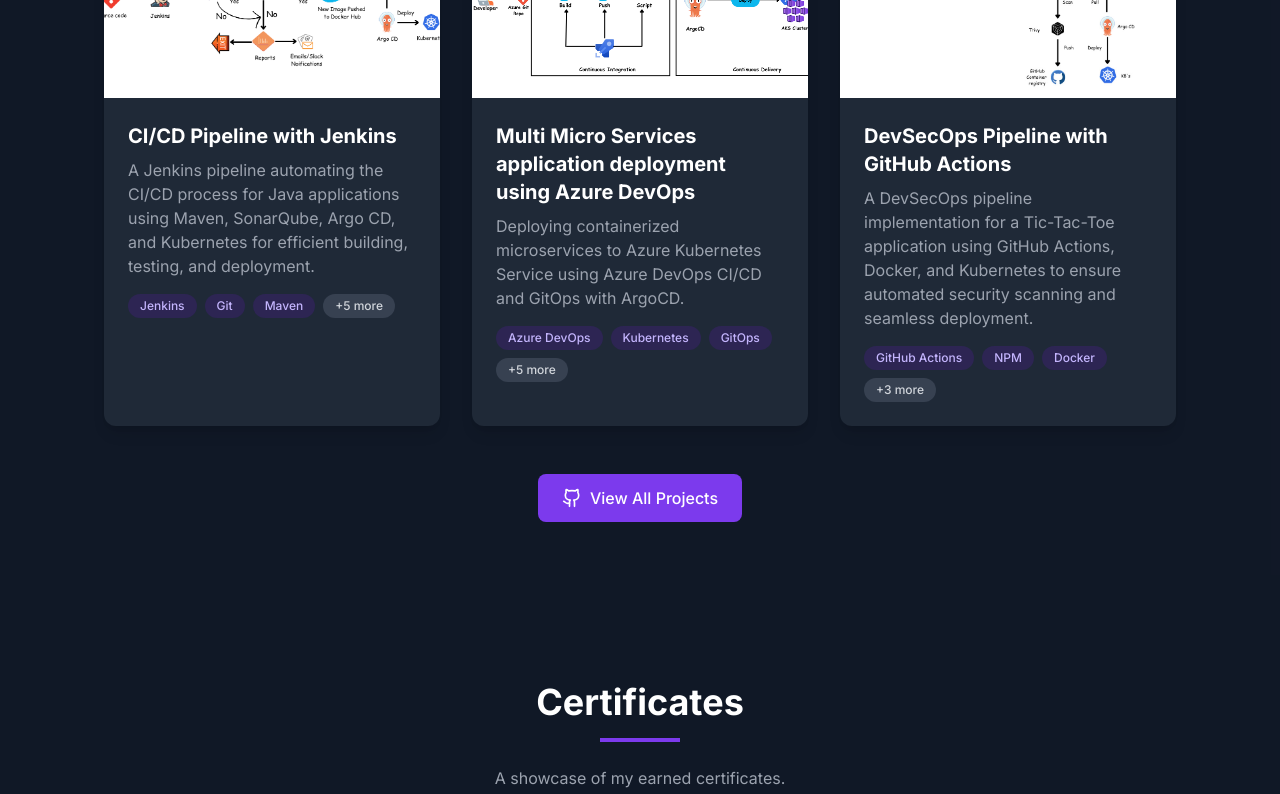
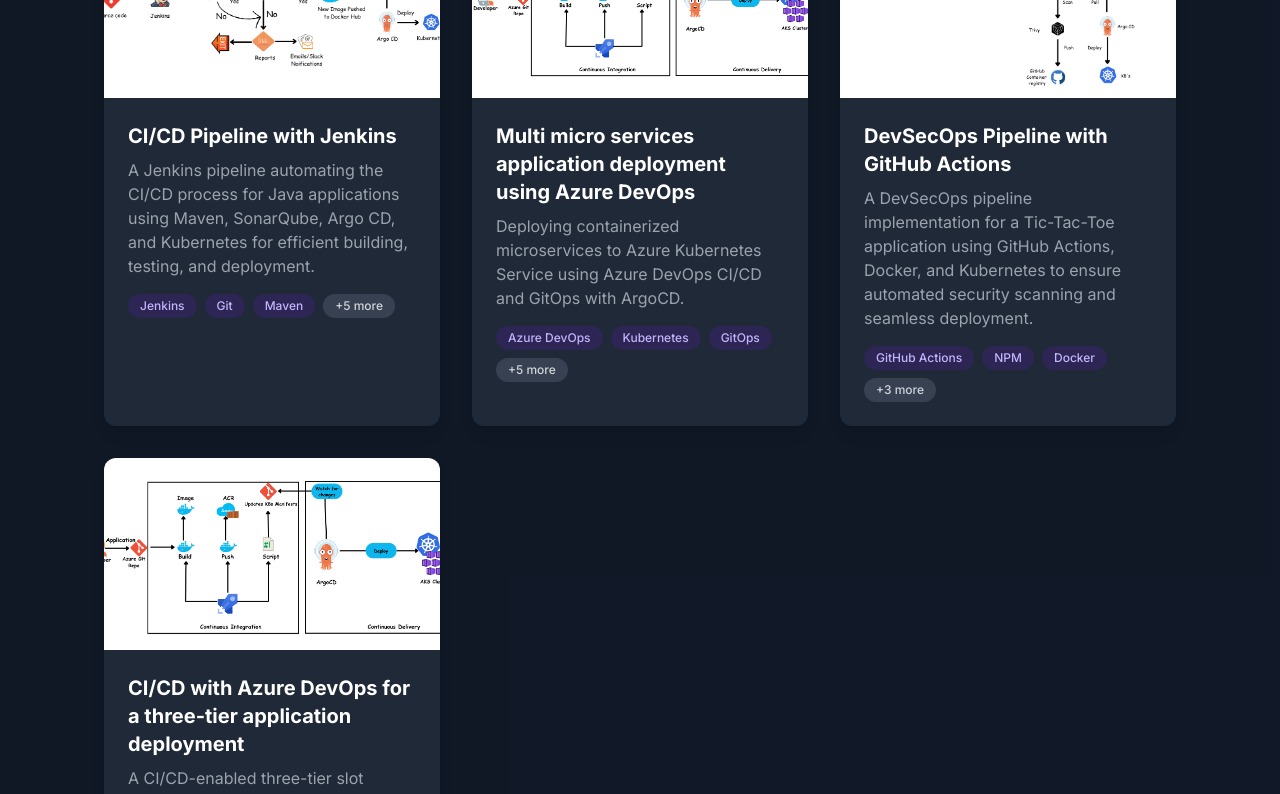
Before and after one commit to akshayachar03/portfolio, a React (Vite) app: page / in a window 1280 px wide. Shown: the part 4760-5554 px from the top of the page. Built offline with nearby package versions, Linux system fonts and the light colour scheme.

Commit message:
adding projects

```diff
--- a/src/data.ts
+++ b/src/data.ts
@@ -2,6 +2,7 @@
 import Project1 from "./assets/Project1.png";
 import Project2 from "./assets/Project2.png";
 import Project3 from "./assets/Project3.jpg";
+import Project4 from "./assets/Project4.png";
 import Certificate1 from "./assets/Certificate1.png";
 import certificate2 from "./assets/certificate2.png";
 import certificate3 from "./assets/certificate3.png";
@@ -61,7 +62,7 @@
   },
   {
     id: 2,
-    title: "Multi Micro Services application deployment using Azure DevOps",
+    title: "Multi micro services application deployment using Azure DevOps",
     description: "Deploying containerized microservices to Azure Kubernetes Service using Azure DevOps CI/CD and GitOps with ArgoCD.",
     longDescription: "This project demonstrates the end-to-end automation of deploying a cloud-native microservices application using Azure DevOps for CI/CD pipelines, Azure Kubernetes Service (AKS) for orchestration, and ArgoCD for GitOps-driven continuous deployment. It includes setting up self-hosted agents, dynamically updating Kubernetes manifests, and implementing secure container image delivery through Azure Container Registry (ACR).",
     tags: ["Azure DevOps", "Kubernetes", "GitOps", "ArgoCD", "Docker", "AKS", "Azure Container Registry", "CI/CD"],
@@ -79,16 +80,16 @@
     //demoLink: "#",
     githubLink: "https://github.com/akshayachar03/devsecops-pipeline"
   },
-  // {
-  //   id: 4,
-  //   title: "URL Shortener & Analytics",
-  //   description: "A URL shortening service with comprehensive analytics and tracking capabilities.",
-  //   longDescription: "This URL Shortener project is a web application that allows users to create shortened URLs for easier sharing. Beyond basic shortening functionality, it provides detailed analytics including click counts, geographic data of visitors, referral sources, and time-based activity charts. The application features user authentication, custom URL slugs, QR code generation for shortened URLs, and an intuitive dashboard to monitor and manage all shortened links. Built with modern web technologies, it offers a responsive design that works seamlessly across all devices.",
-  //   tags: ["React", "Supabase (PostgreSQL)", "shadcn/ui"],
-  //   imageUrl: urlShortener,
-  //   demoLink: "https://url-shortener-rouge-alpha.vercel.app/",
-  //   githubLink: "https://github.com/neeraj-bn/url-shortener"
-  // }
+  {
+    id: 4,
+    title: "CI/CD with Azure DevOps for a three-tier application deployment",
+    description: "A CI/CD-enabled three-tier slot booking system deployed to AKS using Azure DevOps and ArgoCD.",
+    longDescription: "This Three-Tier Slot Booking Application is a full-stack web solution built with HTML frontend, Flask backend, and MySQL database. It implements a robust CI/CD pipeline using Azure DevOps for continuous integration and ArgoCD for GitOps-based continuous deployment to Azure Kubernetes Service (AKS). The application is containerized using Docker, with images pushed to Azure Container Registry (ACR), and is exposed to the internet via NodePort for external accessibility. ArgoCD monitors the Git repository and automatically deploys updated Kubernetes manifests, offering streamlined and automated deployment workflows.",
+    tags: ["Azure DevOps", "AKS", "ArgoCD", "Docker", "Kubernetes", "Flask", "MySQL"],
+    imageUrl: Project4,
+    //demoLink: "#",
+    githubLink: "https://github.com/akshayachar03/three-tier-slot-booking-app"
+  },
 ];
 export const certificatesData: Project[] = [
   {
@@ -99,7 +100,7 @@
     tags: ["Cloud Basics","Azure"],
     imageUrl: Certificate1,
     //demoLink: "#",
-    githubLink: "https://learn.microsoft.com/en-us/users/akshayachar-1764/credentials/certification/azure-fundamentals?tab=credentials-tab"
+    githubLink: "https://learn.microsoft.com/en-us/users/akshayachar-1764/credentials/401b1430256bbfc"
   },
   {
     id: 2,
```
Also changed, not shown: src/assets/Project4.png (added).
